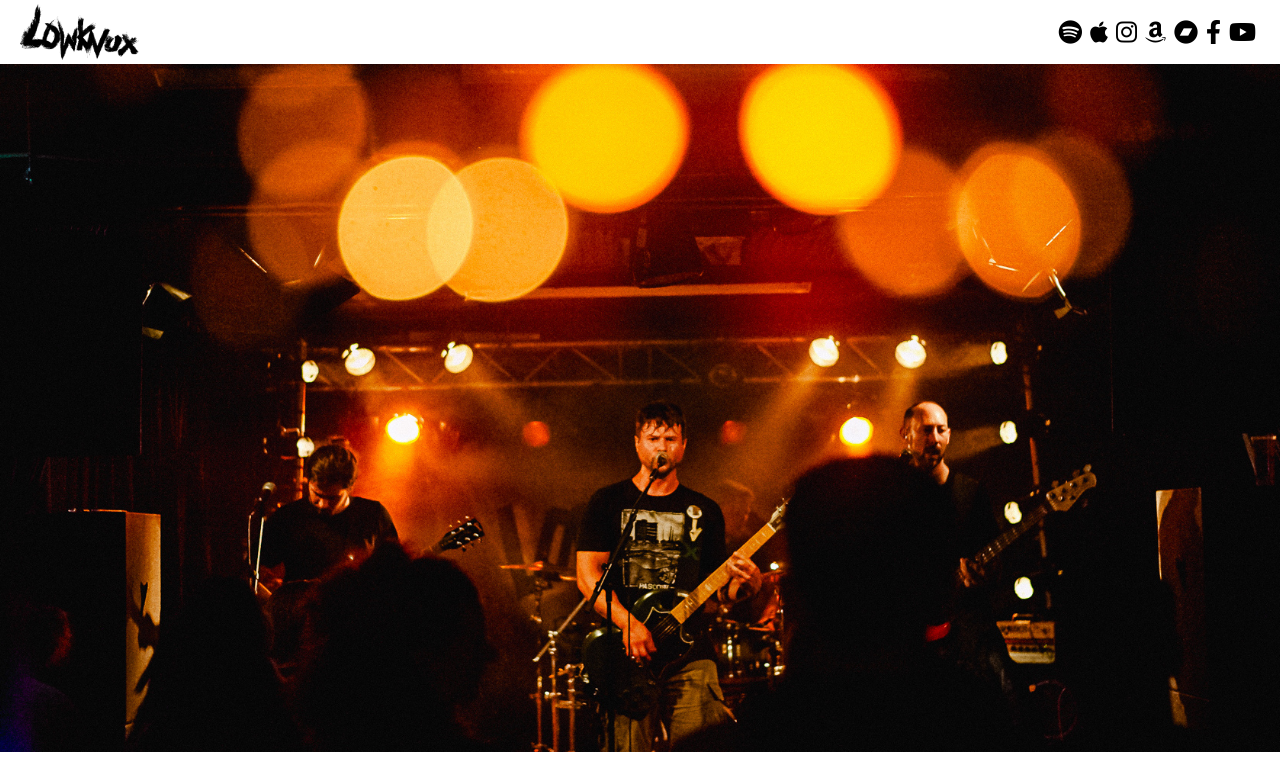
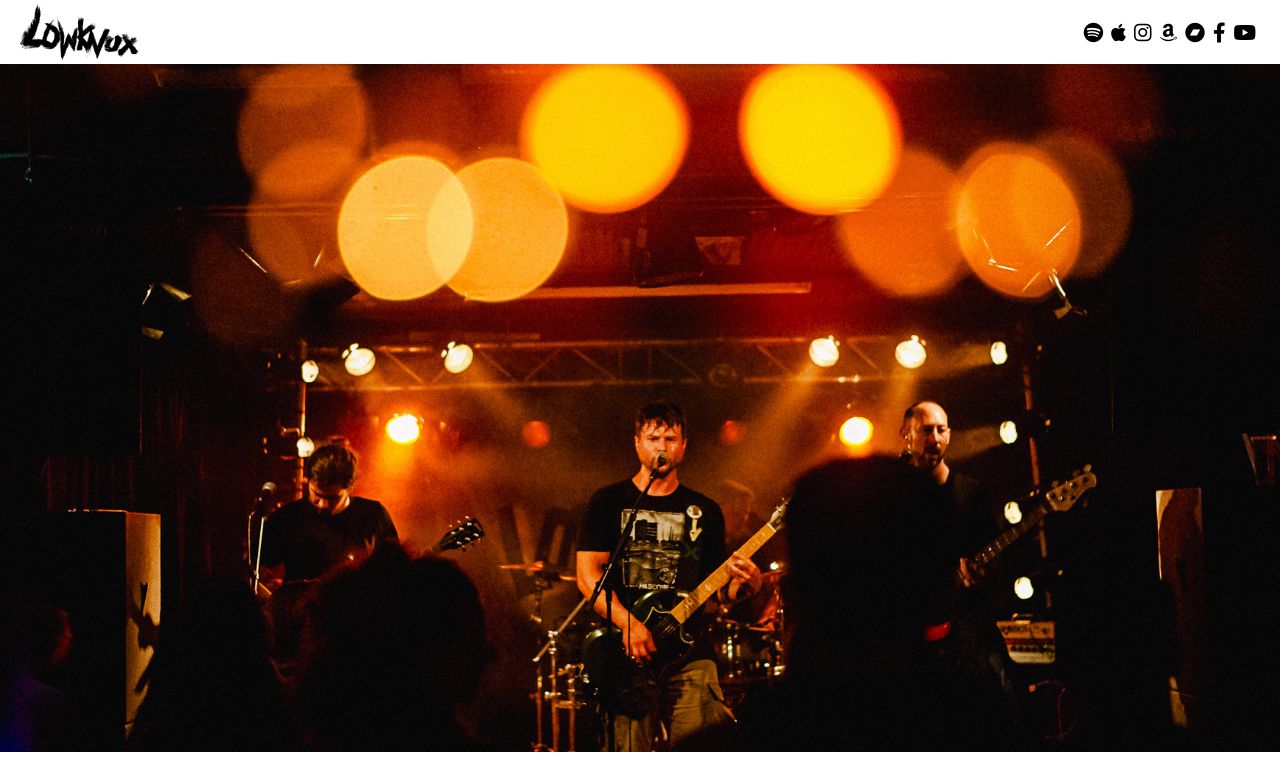
Before and after one commit to danielHin/lowknox-epk, a website built with Vite: page src/index.html in a window 1280 px wide. Shown: the top 765 px of the page. Built offline with nearby package versions, Linux system fonts and the light colour scheme; files whose address does not match are found by name; what tw-elements would draw is missing.

Commit message:
decrease icon size in header

```diff
--- a/src/index.html
+++ b/src/index.html
@@ -22,47 +22,49 @@
                 <a class="flex pb-4 pt-4 items-center"
                     href="https://open.spotify.com/artist/6tzYStuEMJmjbvMWBXfYIh?si=4NhalhBHR8O5evcocloxfA"
                     target="_blank">
-                    <i class="fa-brands fa-spotify fa-xl"></i>
+                    <i class="fa-brands fa-spotify fa-lg"></i>
                 </a>
             </li>
             <li>
                 <a class="flex pb-4 pt-4 items-center" href="https://music.apple.com/de/artist/lowknox/650409499?l=en"
                     target="_blank">
-                    <i class="fa-brands fa-apple fa-xl"></i>
+                    <i class="fa-brands fa-apple fa-lg"></i>
                 </a>
             </li>
             <li>
                 <a class="flex pb-4 pt-4 items-center" href="https://www.instagram.com/lowknox/" target="_blank">
-                    <i class="fa-brands fa-instagram fa-xl"></i>
+                    <i class="fa-brands fa-instagram fa-lg"></i>
                 </a>
             </li>
             <li>
                 <a class="flex pb-4 pt-4 items-center"
                     href="https://music.amazon.de/artists/B00CWAVP50/lowknox?marketplaceId=A1PA6795UKMFR9&musicTerritory=DE&ref=dm_sh_6oXtpVzAqhTpyzRg0KZNiXYqj"
                     target="_blank">
-                    <i class="fa-brands fa-amazon fa-xl"></i>
+                    <i class="fa-brands fa-amazon fa-lg"></i>
                 </a>
             </li>
             <li>
                 <a class="flex pb-4 pt-4 items-center" href="https://lowknox.bandcamp.com/releases" target="_blank">
-                    <i class="fa-brands fa-bandcamp fa-xl"></i>
+                    <i class="fa-brands fa-bandcamp fa-lg"></i>
                 </a>
             </li>
             <li>
                 <a class="flex pb-4 pt-4 items-center" href="https://www.facebook.com/Lowknox/" target="_blank">
-                    <i class="fa-brands fa-facebook-f fa-xl"></i>
+                    <i class="fa-brands fa-facebook-f fa-lg"></i>
                 </a>
             </li>
             <li>
                 <a class=" flex pb-4 pt-4 items-center" href="https://www.youtube.com/channel/UCtCWqRu5QndRIwIZ8ZDDsTg"
                     target="_blank">
-                    <i class="fa-brands fa-youtube fa-xl"></i>
+                    <i class="fa-brands fa-youtube fa-lg"></i>
                 </a>
             </li>
     </nav>
     <section>
         <img class="w-full h-48 md:h-[86vh] object-cover" src="assets/img/Lowknox_Live_Krea.jpg" alt="Live" />
     </section>
+
+    <!-- BIO -->
     <section class="w-full bg-white">
         <div class="gap-16 items-center py-8 px-4 lg:grid lg:grid-cols-2 lg:py-4 lg:px-6">
             <div class="font-semibold text-black sm:text-lg dark:text-black">
```
